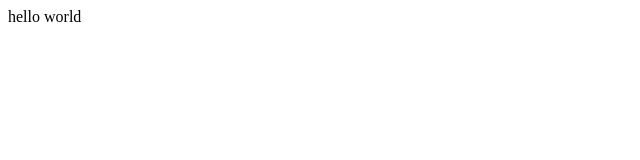
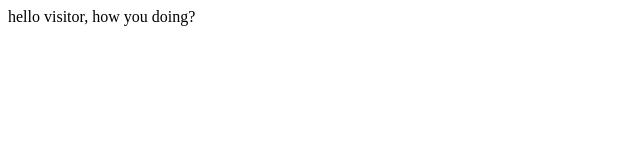
Before and after one commit to Manangupta71/Trial, a plain HTML site: page index.html in a window 1280 px wide. Shown: the whole page, without its empty margins (0-640 px from the left). Drawn offline with Linux system fonts and the light colour scheme.

Commit message:
Changed paragrapgh

```diff
--- a/index.html
+++ b/index.html
@@ -1,2 +1,3 @@
-<p>hello world
+<p>hello visitor,
+    how you doing?
 </p>
```
